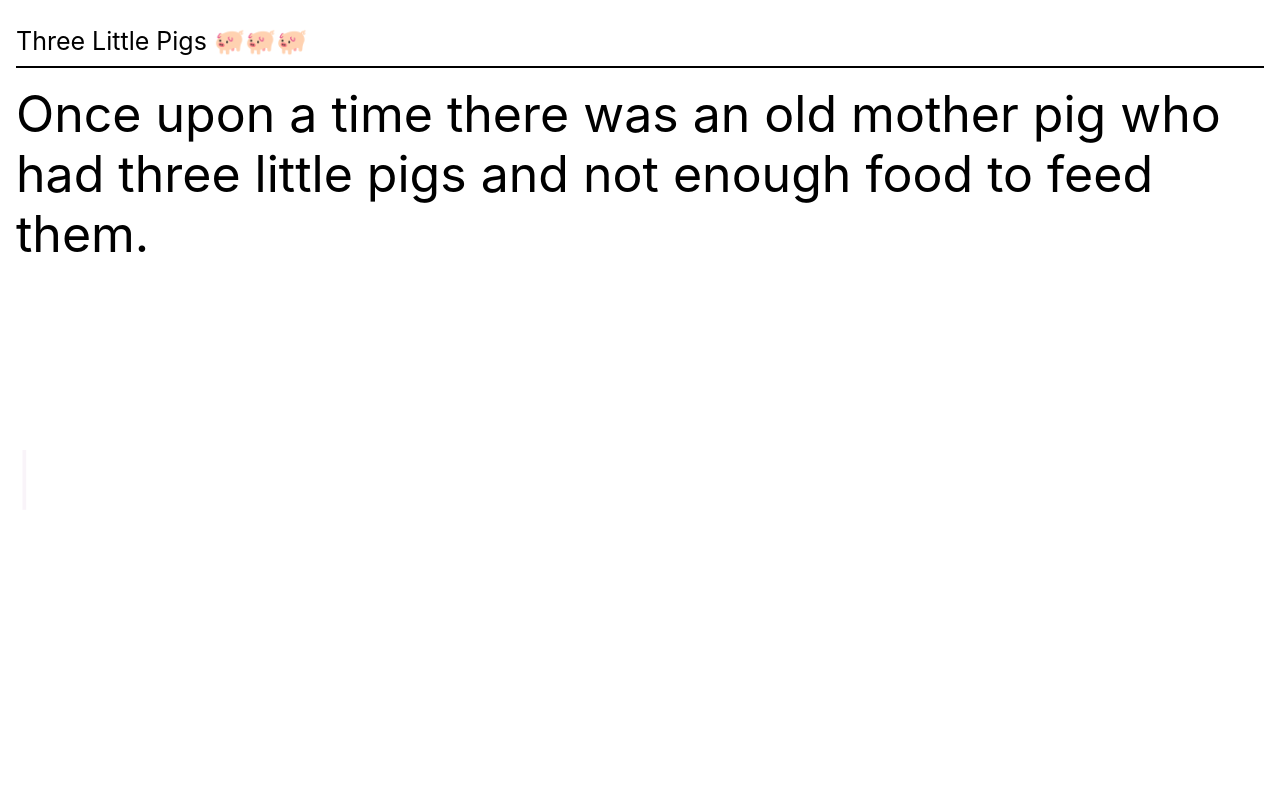
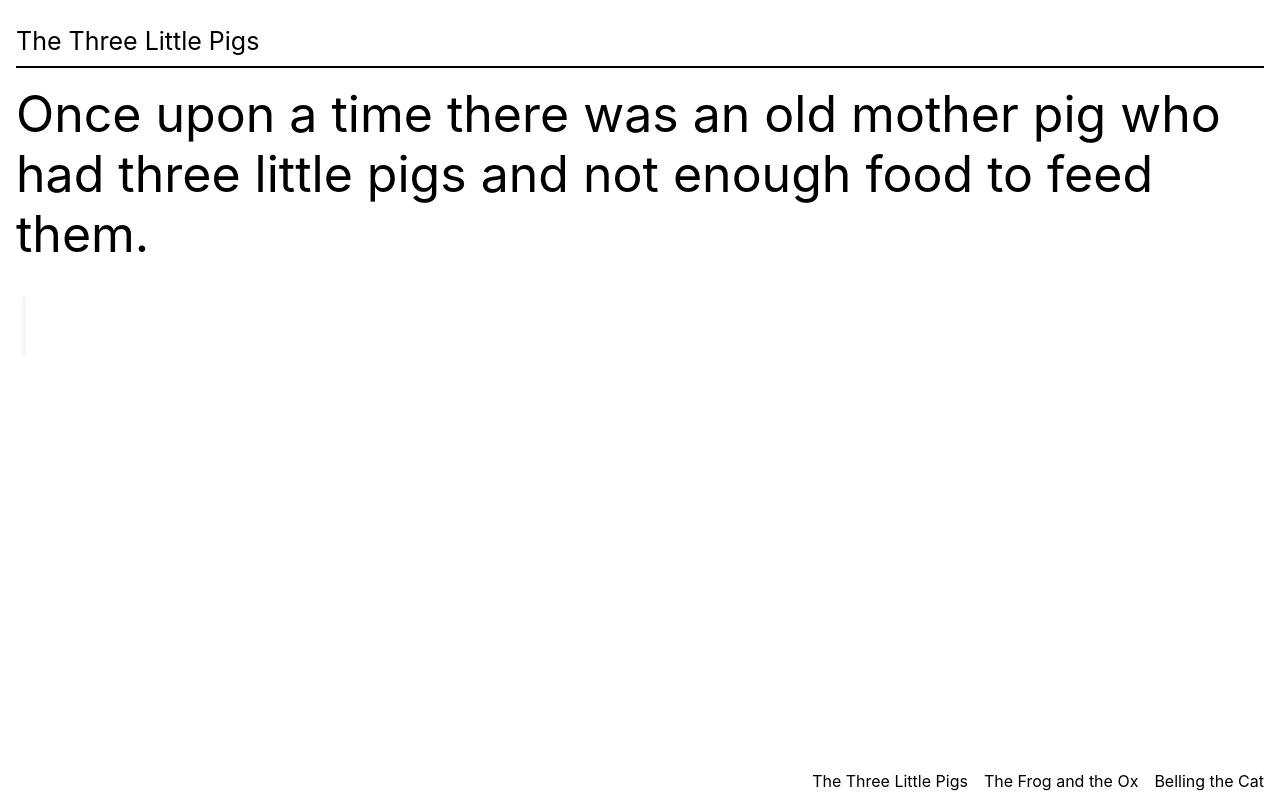
Before and after one commit to chousemath/type-the-story, a React (Create React App) app: page / in a window 1280 px wide. Built offline with nearby package versions, Linux system fonts and the light colour scheme.

Commit message:
feat: Add more stories, refactor TypeableOption
* Add some more stories (Aesop's fables)
* Refactor the TypeableOption interface for easier story selection

```diff
--- a/src/App.tsx
+++ b/src/App.tsx
@@ -2,10 +2,12 @@ import React, { useEffect, useRef, useState } from 'react'
 import './App.css'
 import PropTypes from 'prop-types'
 import { validKeys } from './ValidKeys'
-import { data } from './Data'
+import { stories } from './Data'
 enum TextColor { Highlighted='white', None='black' }
 enum TypedPart { None, Left, Middle }
 interface TypeableOption {
+  title: string;
+  data: Array<string>;
   full: string;
   left: string;
   right: string;
@@ -19,6 +21,8 @@ const defaults: {
   typeableOption: TypeableOption
 } = {
   typeableOption: {
+    title: 'The Three Little Pigs',
+    data: [],
     full: 'Hi there',
     left: '',
     right: 'Hi there',
@@ -64,12 +68,12 @@ TypeableOptionGroup.propTypes = {
 }
 function App () {
   const typedValue = useRef<string>()
-  const defaultStory: TypeableOption = {
+  const [story, setStory] = useState<TypeableOption>({
     ...defaults.typeableOption,
-    full: data[0],
-    right: data[0]
-  }
-  const [story, setStory] = useState<TypeableOption>(defaultStory)
+    data: stories[0].story,
+    full: stories[0].story[0],
+    right: stories[0].story[0]
+  })
   const [typed, setTyped] = useState<string>('')
   useEffect(() => {
     const handleKeyDown = (event: KeyboardEvent) => {
@@ -97,16 +101,16 @@ function App () {
     setStory(prev => {
       if (typed === prev.full) {
         let newIndex = prev.index + 1
-        if (newIndex >= data.length) {
+        if (newIndex >= story.data.length) {
           newIndex = 0
         }
         setTyped('')
         return {
           ...prev,
-          full: data[newIndex],
+          full: story.data[newIndex],
           left: '',
           middle: '',
-          right: data[newIndex],
+          right: story.data[newIndex],
           part: TypedPart.None,
           leftColor: TextColor.None,
           middleColor: TextColor.None,
@@ -172,14 +176,31 @@ function App () {
     <div className='container-main'>
       <div style={{ padding: 16, fontSize: 50, display: 'flex', width: '100vw', height: '100vh', flexDirection: 'column', overflowY: 'hidden' }}>
         <div style={{ fontSize: 25, display: 'flex', height: 50, width: 'calc(100vw - 32px)', justifyContent: 'flex-start', alignItems: 'center' }}>
-          <p>Three Little Pigs 🐖🐖🐖</p>
+          <p>{story.title}</p>
         </div>
         <div style={{ display: 'flex', width: 'calc(100vw - 32px)', height: 2, marginBottom: 16, backgroundColor: 'black' }}/>
-        <div style={{ display: 'flex', flex: 1, width: 'calc(100vw - 32px)' }}>
+        <div style={{ display: 'flex', marginBottom: 32, width: 'calc(100vw - 32px)' }}>
           <TypeableOptionGroup typeableOption={story}/>
         </div>
         <div style={{ display: 'flex', flex: 1, width: 'calc(100vw - 32px)' }}>
           <p>{typed}<span className='blink' style={{ color: 'purple' }}>|</span></p>
+        </div>
+        <div style={{ display: 'flex', flexDirection: 'row', justifyContent: 'flex-end', alignItems: 'flex-end', width: 'calc(100vw - 32px)', height: 70, overflowX: 'scroll' }}>
+          {stories.map((s, index) => {
+            return (
+              <div key={`story-${index}`} style={{ marginLeft: 16, display: 'flex', justifyContent: 'center', alignItems: 'center', height: '100%' }}>
+                <span style={{ fontSize: 16, cursor: 'pointer' }} onClick={() => {
+                  setStory({
+                    ...defaults.typeableOption,
+                    title: s.title,
+                    data: s.story,
+                    full: s.story[0],
+                    right: s.story[0]
+                  })
+                }}>{s.title}</span>
+              </div>
+            )
+          })}
         </div>
       </div>
     </div>
--- a/src/Data.ts
+++ b/src/Data.ts
@@ -1,4 +1,28 @@
-const data: Array<string> = [
+const bellingCat: Array<string> = [
+  'The Mice once called a meeting to decide on a plan to free themselves of their enemy, the Cat.',
+  'At least they wished to find some way of knowing when she was coming, so they might have time to run away.',
+  'Indeed, something had to be done, for they lived in such constant fear of her claws that they hardly dared stir from their dens by night or day.',
+  'Many plans were discussed, but none of them was thought good enough.',
+  'At last a very young Mouse got up and said:',
+  '"I have a plan that seems very simple, but I know it will be successful. All we have to do is to hang a bell about the Cat\'s neck. When we hear the bell ringing we will know immediately that our enemy is coming."',
+  'All the Mice were much surprised that they had not thought of such a plan before.',
+  'But in the midst of the rejoicing over their good fortune, an old Mouse arose and said:',
+  '"I will say that the plan of the young Mouse is very good. But let me ask one question: Who will bell the Cat?"',
+  'The moral of the story is "It is one thing to say that something should be done, but quite a different matter to do it."'
+]
+const frogOx: Array<string> = [
+  'An Ox came down to a reedy pool to drink.',
+  'As he splashed heavily into the water, he crushed a young Frog into the mud.',
+  'The old Frog soon missed the little one and asked his brothers and sisters what had become of him.',
+  '"A great big monster," said one of them, "stepped on little brother with one of his huge feet!"',
+  '"Big, was he!" said the old Frog, puffing herself up. "Was he as big as this?"',
+  '"Oh, much bigger!" they cried.',
+  'The Frog puffed up still more.',
+  '"He could not have been bigger than this," she said.',
+  'But the little Frogs all declared that the monster was much, much bigger and the old Frog kept puffing herself out more and more until, all at once, she burst.',
+  'The moral of the story is, "Do not attempt the impossible.".'
+]
+const threeLittlePigs: Array<string> = [
   'Once upon a time there was an old mother pig who had three little pigs and not enough food to feed them.',
   'So when they were old enough, she sent them out into the world to seek their fortunes.',
   'The first little pig was very lazy.',
@@ -50,4 +74,13 @@ const data: Array<string> = [
   'Then, just as the wolf was coming down the chimney, the little piggy pulled off the lid, and plop! in fell the wolf into the scalding water.',
   'So the little piggy put on the cover again, boiled the wolf up, and the three little pigs ate him for supper.'
 ]
-export { data }
+interface Story {
+  title: string;
+  story: Array<string>;
+}
+const stories: Array<Story> = [
+  { title: 'The Three Little Pigs', story: threeLittlePigs },
+  { title: 'The Frog and the Ox', story: frogOx },
+  { title: 'Belling the Cat', story: bellingCat }
+]
+export { stories }
```
